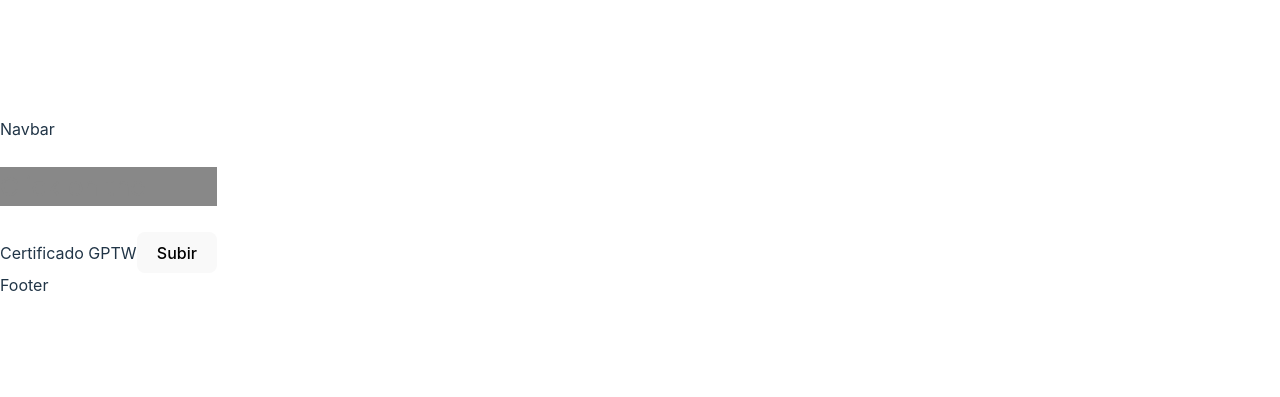
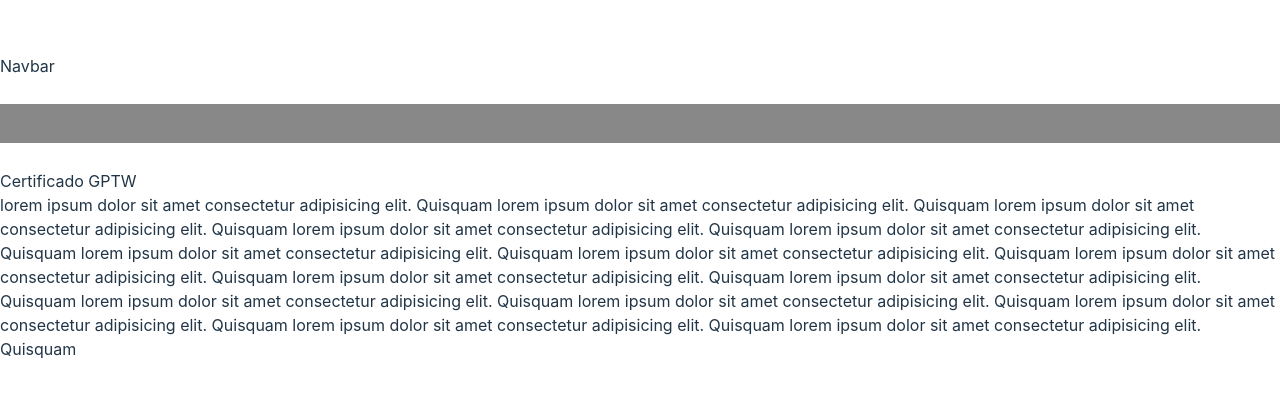
Before and after one commit to marcoss94/git-test-bootcamp, a React (Vite) app: page / in a window 1280 px wide. Shown: the part 193-590 px from the top of the page. Built offline with nearby package versions, Linux system fonts and the light colour scheme.

Commit message:
WR-121: se sumo lorem en app

```diff
--- a/src/App.jsx
+++ b/src/App.jsx
@@ -1,11 +1,6 @@
-import { useState } from "react";
-import reactLogo from "./assets/react.svg";
-import viteLogo from "/vite.svg";
 import "./App.css";
 
 function App() {
-  const [count, setCount] = useState(0);
-
   return (
     <>
       <nav>Navbar</nav>
@@ -14,9 +9,23 @@ function App() {
 
       <span>Certificado GPTW</span>
 
-      <button>Subir</button>
-
-      <footer>Footer</footer>
+      <section>
+        lorem ipsum dolor sit amet consectetur adipisicing elit. Quisquam lorem
+        ipsum dolor sit amet consectetur adipisicing elit. Quisquam lorem ipsum
+        dolor sit amet consectetur adipisicing elit. Quisquam lorem ipsum dolor
+        sit amet consectetur adipisicing elit. Quisquam lorem ipsum dolor sit
+        amet consectetur adipisicing elit. Quisquam lorem ipsum dolor sit amet
+        consectetur adipisicing elit. Quisquam lorem ipsum dolor sit amet
+        consectetur adipisicing elit. Quisquam lorem ipsum dolor sit amet
+        consectetur adipisicing elit. Quisquam lorem ipsum dolor sit amet
+        consectetur adipisicing elit. Quisquam lorem ipsum dolor sit amet
+        consectetur adipisicing elit. Quisquam lorem ipsum dolor sit amet
+        consectetur adipisicing elit. Quisquam lorem ipsum dolor sit amet
+        consectetur adipisicing elit. Quisquam lorem ipsum dolor sit amet
+        consectetur adipisicing elit. Quisquam lorem ipsum dolor sit amet
+        consectetur adipisicing elit. Quisquam lorem ipsum dolor sit amet
+        consectetur adipisicing elit. Quisquam
+      </section>
     </>
   );
 }
```
Also changed, not shown: 1 other file (tests, documents, lock files or other folders).
